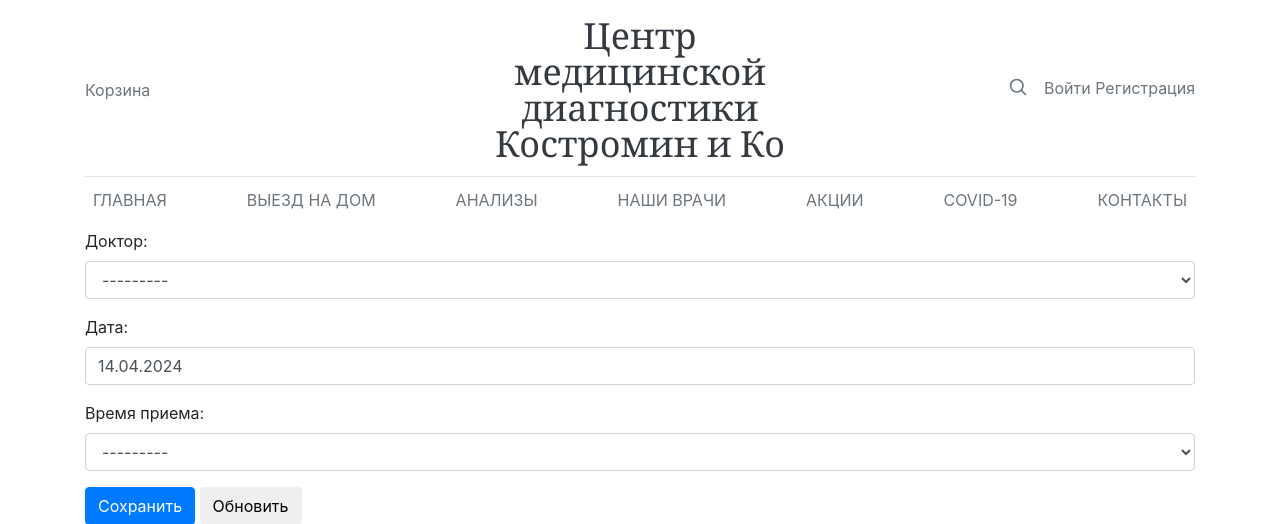
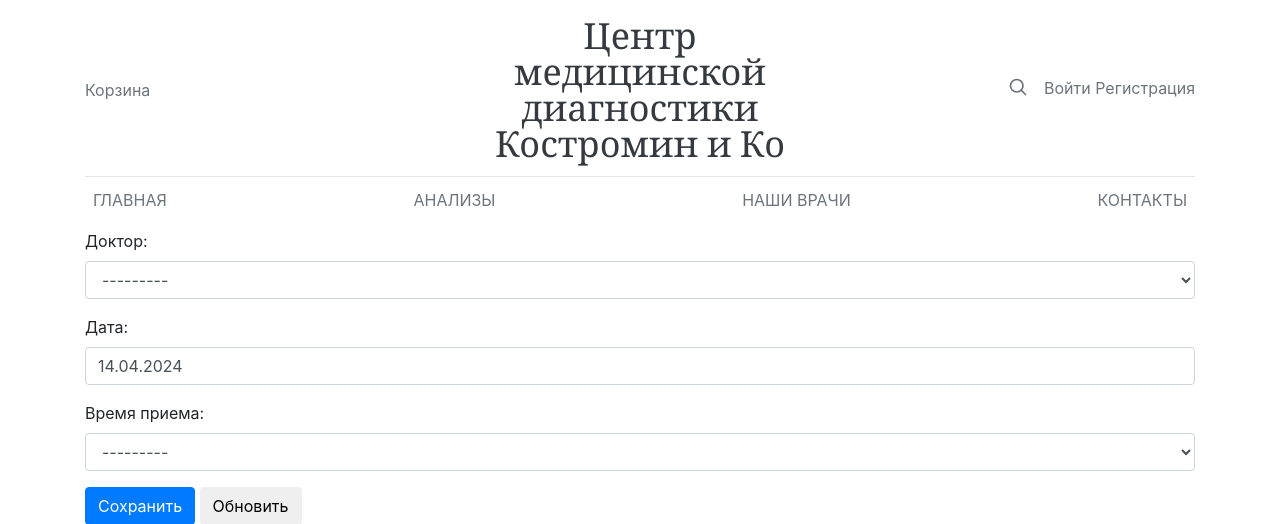
Before and after one commit to AlekseiKostromin/medical_diagnostics, a Django app: page /booking_create/ in a window 1280 px wide. Shown: the top 524 px of the page. Run offline with Django 5.2, Linux system fonts and the light colour scheme; data that the repository does not hold is empty; some libraries are stand-ins or nearby versions.

Commit message:
Working version.

```diff
--- a/main/templates/main/base.html
+++ b/main/templates/main/base.html
@@ -58,11 +58,9 @@
       <div class="nav-scroller py-1 mb-2">
         <nav class="nav d-flex justify-content-between">
           <a class="p-2 text-muted" href="{% url 'main:index' %}">ГЛАВНАЯ</a>
-          <a class="p-2 text-muted" href="#">ВЫЕЗД НА ДОМ</a>
           <a class="p-2 text-muted" href="{% url 'main:labtest_list' %}">АНАЛИЗЫ</a>
           <a class="p-2 text-muted" href="{% url 'main:doctor_list' %}">НАШИ ВРАЧИ</a>
-          <a class="p-2 text-muted" href="#">АКЦИИ</a>
-          <a class="p-2 text-muted" href="#">COVID-19</a>
+
           <a class="p-2 text-muted" href="{% url 'main:contacts' %}">КОНТАКТЫ</a>
 
         </nav>
```
